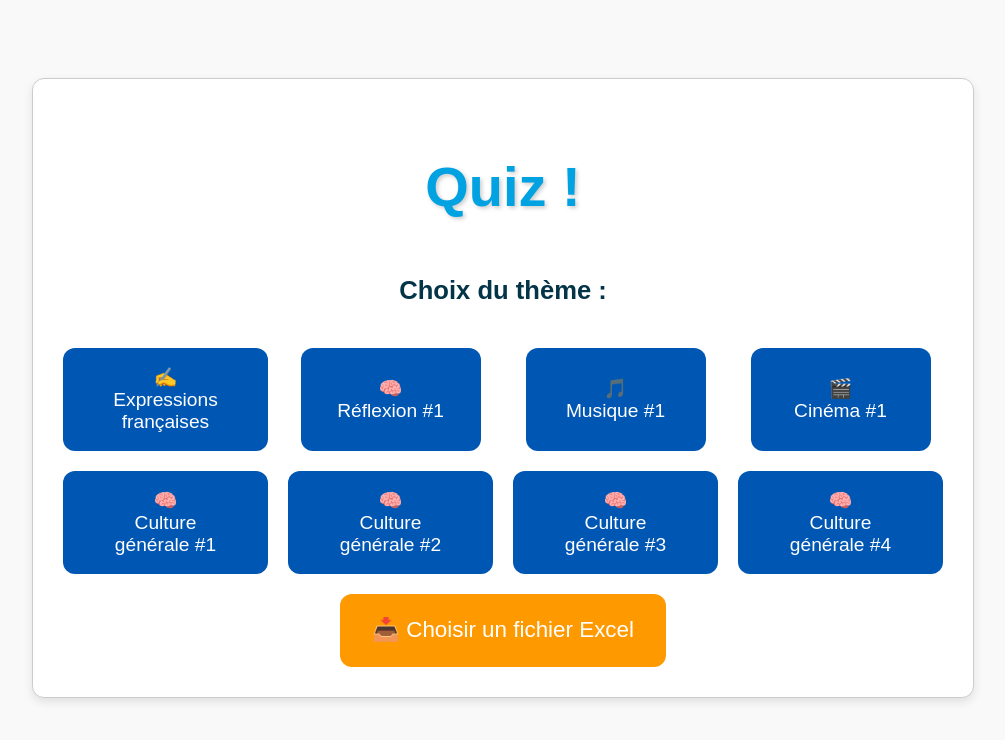
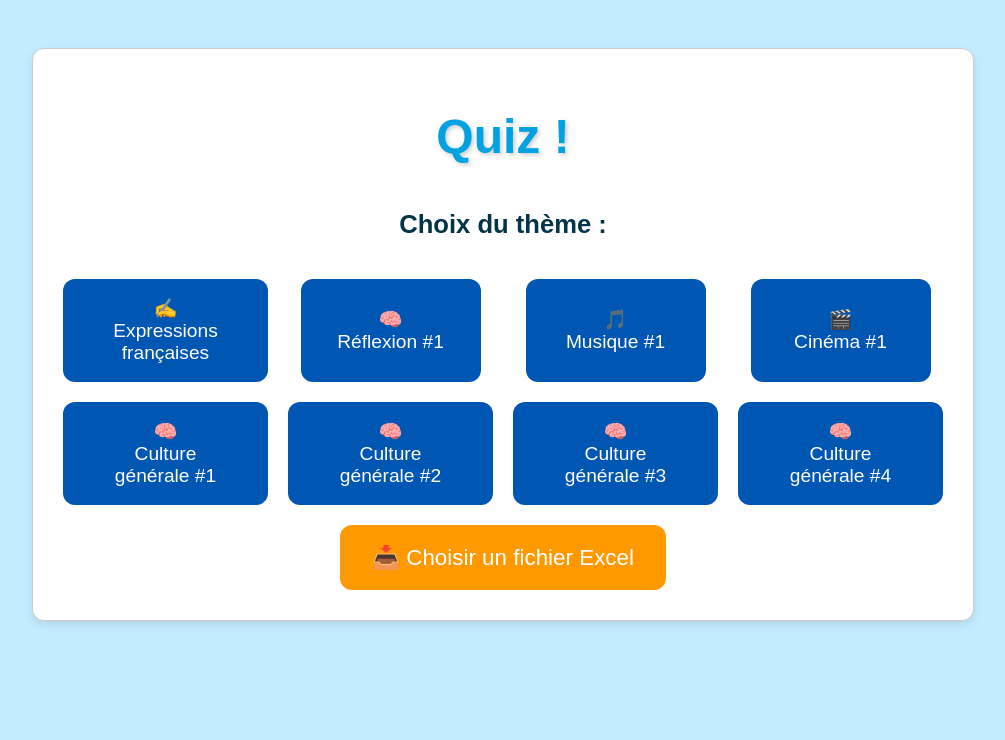
Before and after one commit to IWawan/application-quiz, a plain HTML site: page templates/index.html in a window 1280 px wide. Shown: the whole page, without its empty margins (137-1142 px from the left). Drawn offline with Linux system fonts and the light colour scheme.

Commit message:
Background

```diff
--- a/static/style/style.css
+++ b/static/style/style.css
@@ -1,6 +1,6 @@
 :root
 {
-  --color-background: #f9f9f9;
+  --color-bg: #92e0ff8c;
   --color-btn-1: #0056b3;
   --color-btn-1-hover: #003d80;
   --color-btn-2: #ff9900;
@@ -15,17 +15,17 @@
   --color-wrong-hover: #d32f2f;
   --color-text: #033447;
   --color-highlight: #00a2e2;
-  --color-text-background: #e0f7fa;
+  --color-text-bg: #e0f7fa;
 }
 
 /* Global */
 body
 {
   font-family: Arial, sans-serif;
-  background-color: var(--color-background);
+  background-color: var(--color-bg);
   text-align: center;
   padding: 20px;
-  line-height: 1.8;
+  line-height: 1.5;
 }
 
 .container
@@ -42,8 +42,7 @@ body
 /* Titres */
 h1
 {
-  font-size: 3.5em;
-  margin-bottom: 30px;
+  font-size: 3em;
   color: var(--color-highlight);
   text-shadow: 2px 2px 4px #ccc;
 }
@@ -54,7 +53,7 @@ h1
   opacity: 0;
   animation: fadeIn 1s forwards;
   text-align: center;
-  margin-top: 50px;
+  margin-top: 20px;
 }
 
 #start-screen p
@@ -290,7 +289,7 @@ button:hover
 /* Conteneurs */
 #answer-message-container
 {
-  background-color: var(--color-text-background);
+  background-color: var(--color-text-bg);
 }
 
 #message-container
@@ -355,7 +354,7 @@ button:hover
   font-weight: bold;
   margin-bottom: 20px;
   color: var(--color-text);
-  background-color: var(--color-text-background);
+  background-color: var(--color-text-bg);
   padding: 10px;
   border-radius: 8px;
   display: inline-block;
```
